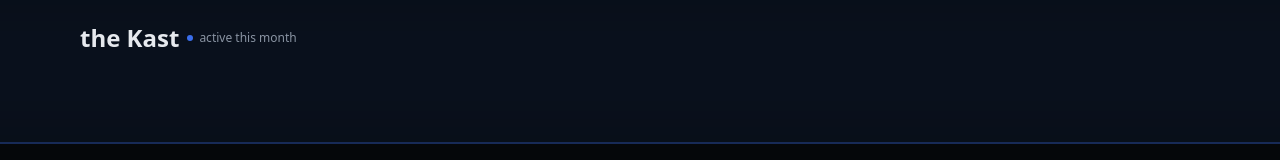
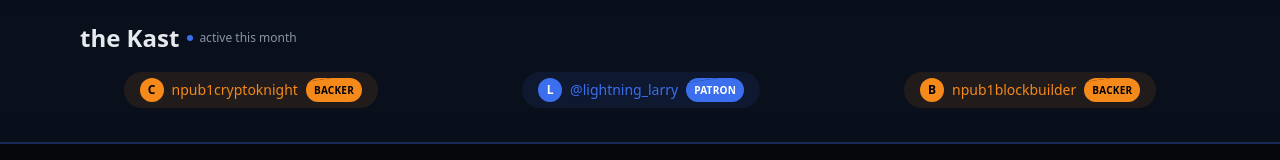
Before and after one commit to man-orangepeel/Fraktur-website, a Next.js app: page / in a window 1280 px wide. Shown: the part 391-551 px from the top of the page. Built offline with nearby package versions, Linux system fonts and the light colour scheme; no server answers.

Commit message:
TickerBanner: retime cycle per feedback (1200/200/150/550/900ms)
Intact display 1800ms -> 1200ms, fissure growth 500ms -> 200ms, fissure-hold
pause 300ms -> 150ms. Explode (550ms), empty gap (900ms), and the
progressive fade-in stay as they were.

```diff
--- a/src/components/TickerBanner.tsx
+++ b/src/components/TickerBanner.tsx
@@ -5,10 +5,10 @@ import type { Supporter } from "@/lib/types";
 import { supporterProfileUrl } from "@/lib/format";
 
 const SLOTS = 3;
-const CYCLE_MS = 1800; // how long a group stays whole/at rest before it starts to crack
+const CYCLE_MS = 1200; // how long a group stays whole/at rest before it starts to crack
 const STAGGER_MS = 400; // cascade delay between slots, left -> right
-const CRACK_GROW_MS = 500; // phase 1: hairline fissure appears, still 100% opaque
-const PAUSE_MS = 300; // hold on the fissure so it's clearly visible before it worsens
+const CRACK_GROW_MS = 200; // phase 1: hairline fissure appears, still 100% opaque
+const PAUSE_MS = 150; // hold on the fissure so it's clearly visible before it worsens
 const EXPLODE_MS = 550; // phase 2: fissure widens, block separates and fades out
 const EMPTY_MS = 900; // banner shows nothing between one group vanishing and the next appearing
 const APPEAR_MS = 500; // next group fades in (transparent -> opaque) rather than snapping in
```
